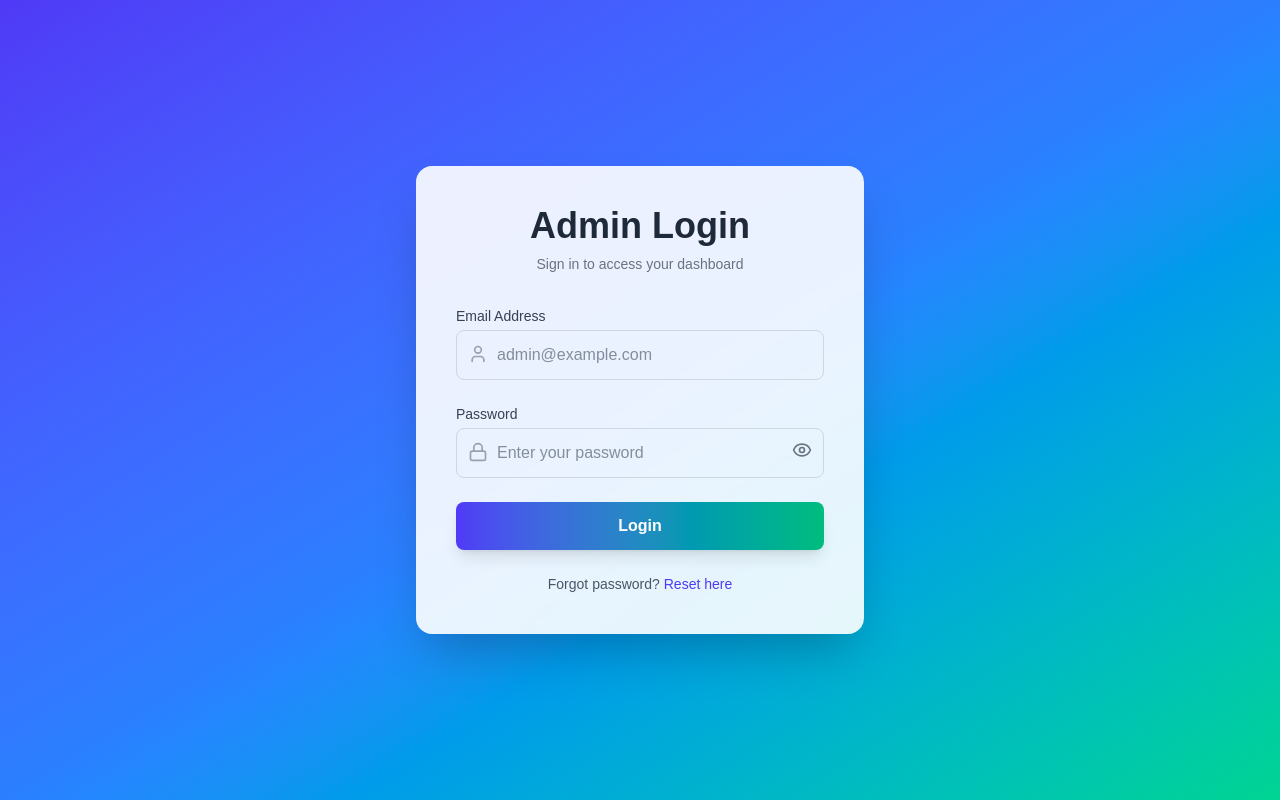
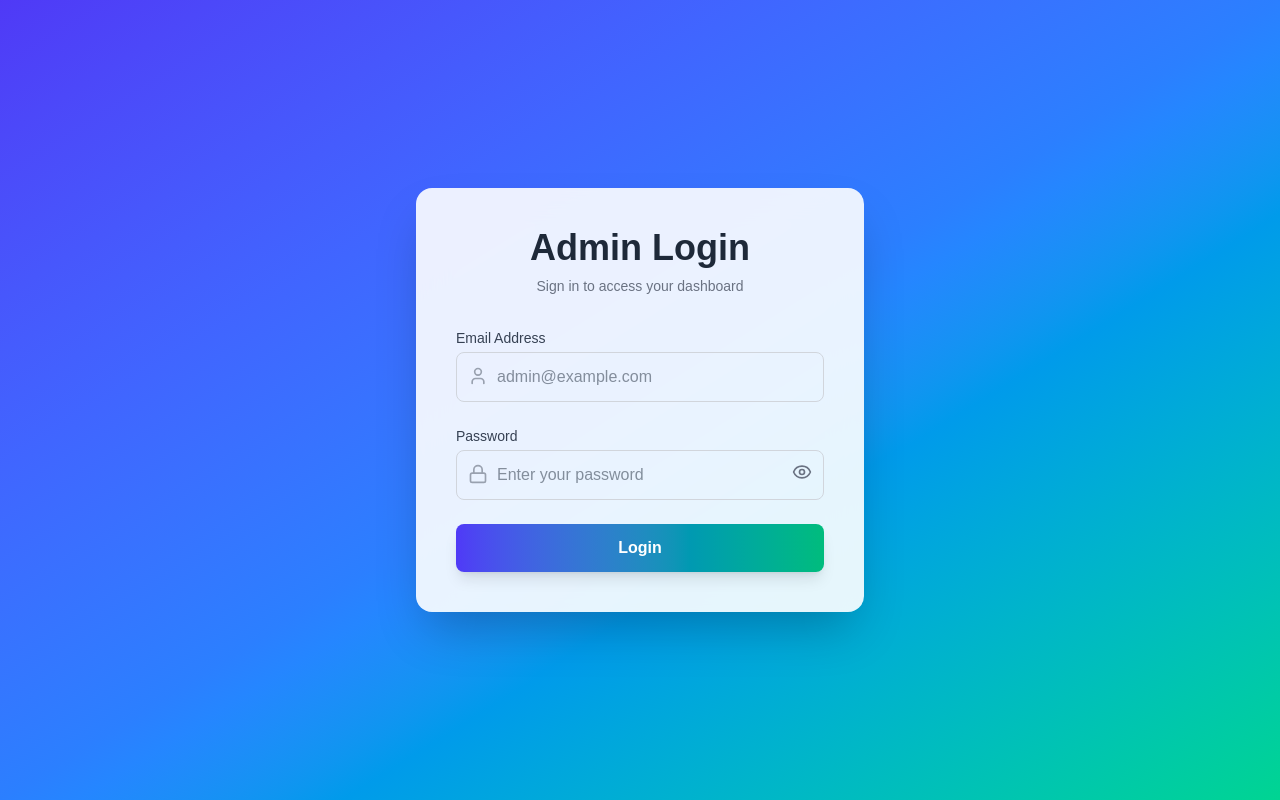
Before and after one commit to Asharkhan468/real-state-listings, a Next.js app: page /admin in a window 1280 px wide. Built offline with nearby package versions, Linux system fonts and the light colour scheme; no server answers.

Commit message:
PROTECTED ROUTES ADD

```diff
--- a/app/admin/page.tsx
+++ b/app/admin/page.tsx
@@ -91,15 +91,7 @@ export default function AdminLogin() {
           </button>
         </form>
 
-        {/* Footer */}
-        <div className="text-center mt-6">
-          <p className="text-sm text-gray-600">
-            Forgot password?{" "}
-            <a href="#" className="text-indigo-600 hover:underline font-medium">
-              Reset here
-            </a>
-          </p>
-        </div>
+
       </div>
     </main>
   );
```
